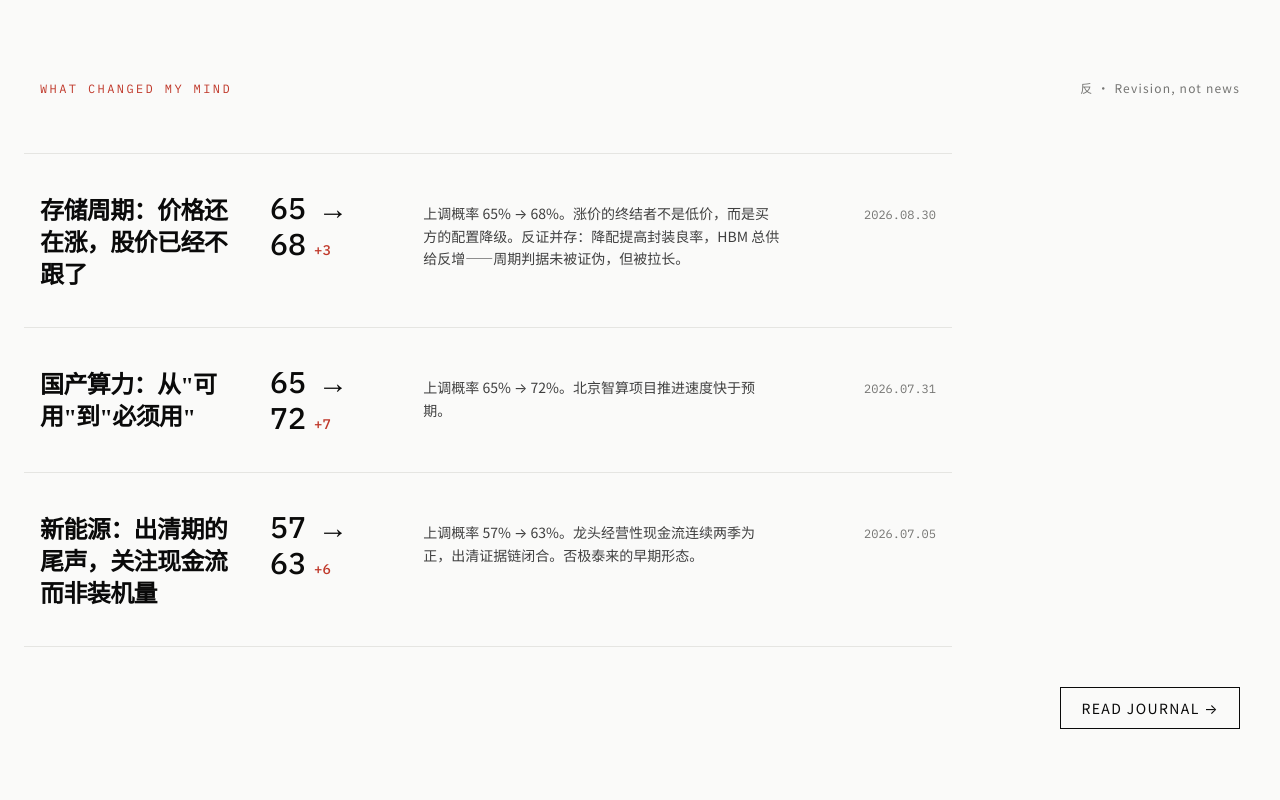
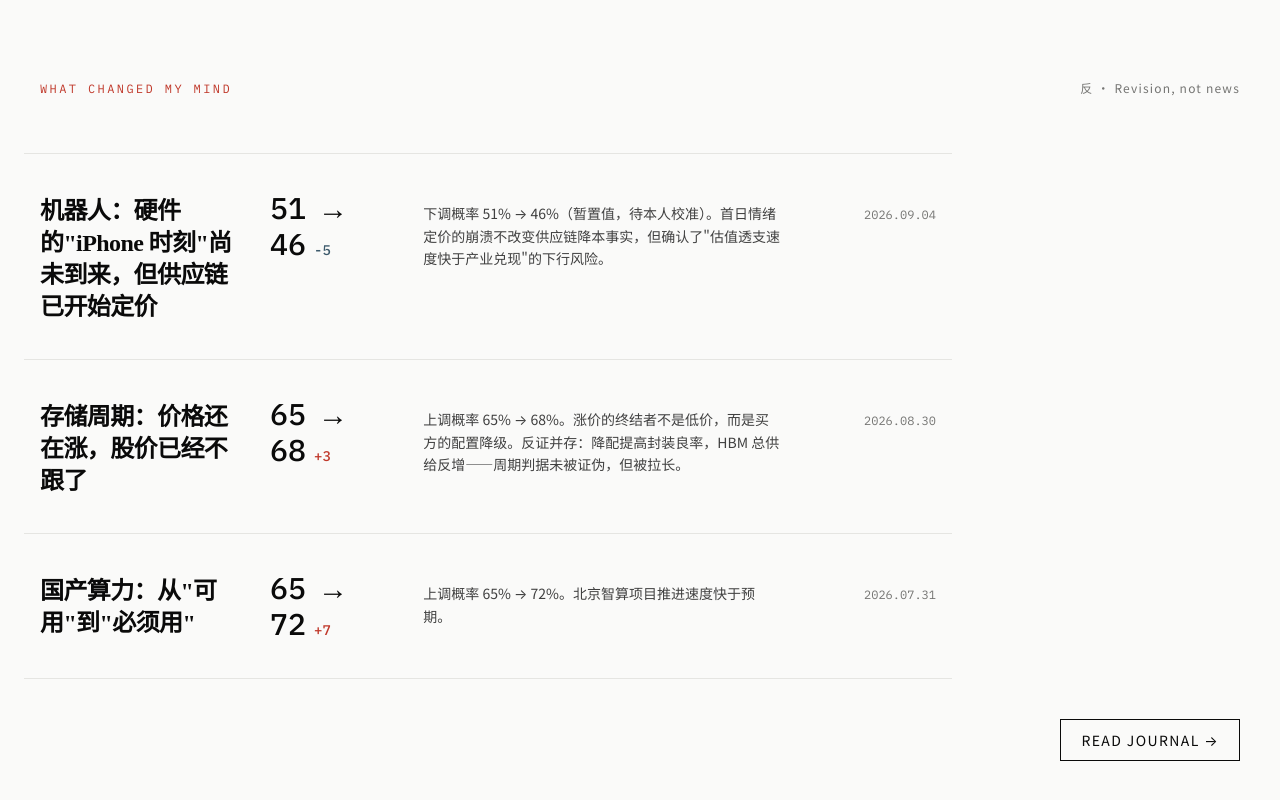
Before and after one commit to N0SH27/tradinglab, a React (Vite) app in the folder app/: page / in a window 1280 px wide. Shown: the part 2162-2962 px from the top of the page. Built offline with nearby package versions, Linux system fonts and the light colour scheme.

Commit message:
W37 入账：K3 消化批（2026-09-04）——NOW +6 / 命题九新增 / evidence 注记 +7 / robot 51→46 / 日志 2026.09.04（part 1/2: now/ledger/journal）

```diff
--- a/app/src/data/domains/journal.ts
+++ b/app/src/data/domains/journal.ts
@@ -17,6 +17,14 @@ export interface JournalEntry {
 }
 
 export const JOURNAL: JournalEntry[] = [
+  {
+    date: '2026.09.04',
+    items: [
+      { type: 'new', target: '入库消化', note: 'K3 消化批入账：17 条主题分线、校核记录（约 70 条 ASR 纠错 + 数字回查 + 二十组内部冲突）、回测表已核 19 条（✅7 / ⚠️9 / ❌3）、待裁决项 9/9 由本人裁决。落地：NOW +6 条、命题注记 +7 处、新增命题九（创新药价值捕获）、机器人命题下修。' },
+      { type: 'down', target: '机器人', note: '下调概率 51% → 46%。宇树首日 +629%、峰值 4449 亿，11 个交易日腰斩至 2226 亿——崩溃的是流通盘 7.44% 催生的首日情绪定价，发行价口径仍 +265%。解禁与业绩期再验。（暂置值，待校准）', thesisId: 'robot' },
+      { type: 'new', target: '元结论', note: '判断校准层启动，三条观察性元结论（不开新架构）：M-01 时点判断系统性偏早 1–2 季度；M-02 涨价斜率判断反向偏保守；M-03 一级市场叙事估值系统性偏乐观。留待年底回测窗口复核。' },
+    ],
+  },
   {
     date: '2026.08.30',
     items: [
--- a/app/src/data/domains/ledger.ts
+++ b/app/src/data/domains/ledger.ts
@@ -24,6 +24,19 @@ export interface Revision {
 // 同一命题同日多条入账时（Rule 01 允许）：首条 id 无后缀，其后依次 '-2'、'-3'……，
 // 序号大者 = 当日更晚事件；check [18] 断言序号连续无缺。
 export const LEDGER: Revision[] = [
+  {
+    id: 'rev-robot-20260904',
+    date: '2026.09.04',
+    thesisId: 'robot',
+    previous: 51,
+    current: 46,
+    reason: '宇树上市首日情绪定价崩溃被核实：开盘 +629%、峰值市值 4449 亿，第 11 个交易日腰斩至 2226 亿。"上市即泡沫崩溃"判断经 2026.09.04 裁决暂时成立——首日情绪定价被证伪，发行价口径仍 +265%，解禁与业绩期再验。',
+    evidence: [
+      '宇树 8.19 上市开盘 1100 元（+629%），峰值市值 4449 亿（2026.08.19）',
+      '9.3 收 550.45 元、市值 2226 亿，较峰值 -50%；流通盘仅 7.44%（2026.09.03 核实）',
+    ],
+    note: '下调概率 51% → 46%（暂置值，待本人校准）。首日情绪定价的崩溃不改变供应链降本事实，但确认了"估值透支速度快于产业兑现"的下行风险。',
+  },
   {
     id: 'rev-memory-cycle-20260830',
     date: '2026.08.30',
--- a/app/src/data/domains/now.ts
+++ b/app/src/data/domains/now.ts
@@ -228,4 +228,49 @@ export const OBSERVATIONS: Observation[] = [
     summary: '国家队（有定价权、有底）/公募（无增量、边际定价权阶段性缺位）/外资（对手盘）/游资（边际最活跃→电风扇之源）。判风格=判增量资金在谁手里；大票异动=动手信号，龙头调不下来=托底信号。注意：各主体角色是当前阶段的结构观察，不固化（2026.09.03 裁决：拒绝"永久"表述）。（2025.01.04–08.01）',
     date: '2025.08.01',
   },
+  {
+    id: 'humanoid-robot-ipo-burst',
+    title: '人形机器人首日情绪定价崩溃',
+    summary: '宇树 8.19 上市开盘 1100 元（+629%）、峰值市值 4449 亿 → 第 11 个交易日破 550 元，9.3 收 550.45 元、市值 2226 亿，较峰值 -50%；发行价口径仍 +265%——崩溃的是流通盘仅 7.44% 催生的首日情绪定价，非发行定价；机构合理估值上限约 1500 亿。（2026.09.04 裁决：暂时成立）',
+    date: '2026.09.04',
+    thesisId: 'robot',
+  },
+  {
+    id: 'cro-monkey-price-slope',
+    title: '实验猴涨价斜率反向兑现',
+    summary: '"年底 20 万/只"提前约 5 个月命中：3 月 13.1 万→6 月中标 17.8 万→7 月现货 20–25 万；昭衍 H1 预盈 +885%~1377%。CXO 新景气链 = BD 赚钱→投临床→CRO 受益，其中安评环节确定性最高。（2026.09.03 核实）',
+    date: '2026.09.03',
+    thesisId: 'innovative-drug',
+  },
+  {
+    id: 'cxmt-ipo-pricing-gap',
+    title: '长鑫上市：叙事估值 vs 市场定价',
+    summary: '素材口径 50000 亿 vs 实际发行市值 579 亿、开盘 3.31 万亿（7.27 上市）；首日流通约 45 亿股数字命中——作为"一级市场叙事估值系统性偏乐观"的样本入账（M-03）。（2026.09.03 核实）',
+    date: '2026.09.03',
+    mapNodeId: 'dram',
+    thesisId: 'memory-cycle',
+  },
+  {
+    id: 'optical-crowding-break',
+    title: '光模块抱团解体',
+    summary: '8.10 中报后中际旭创 / 新易盛 / 天孚闪崩（FCC 禁令 + AAOI 扩产），"季报年报公布完后解体"方向命中；订单增加≠利润率增加（毛利率 50%→16%）——海外链从"可线性推导"降级为事件驱动（2026.09.04 裁决的 L4 边界）。（2026.08.10）',
+    date: '2026.08.10',
+    mapNodeId: 'optical',
+    thesisId: 'optical-module',
+  },
+  {
+    id: 'rare-earth-restructuring-start',
+    title: '稀土重组启动',
+    summary: '中稀有色 8.25 临时停牌、8.27 敏感限制全解除；集团承诺 2027.01.18 前消除同业竞争；注入利润预期 60 亿已裁决降级为上限情景，基准 15–25 亿。（2026.09.04）',
+    date: '2026.09.04',
+    thesisId: 'rare-earth',
+  },
+  {
+    id: 'memory-price-2026-escalation',
+    title: '存储涨价节奏持续兑现',
+    summary: 'DDR4 8GB 每月涨约 20%、Q4 合约价 +50%+；nor flash 全年 +150%；海力士 2026/2027 订单已卖光。盯合约价不盯现货价。（2026.02–04 观察，2026.09.03 核实）',
+    date: '2026.04.10',
+    mapNodeId: 'dram',
+    thesisId: 'memory-cycle',
+  },
 ]
```
